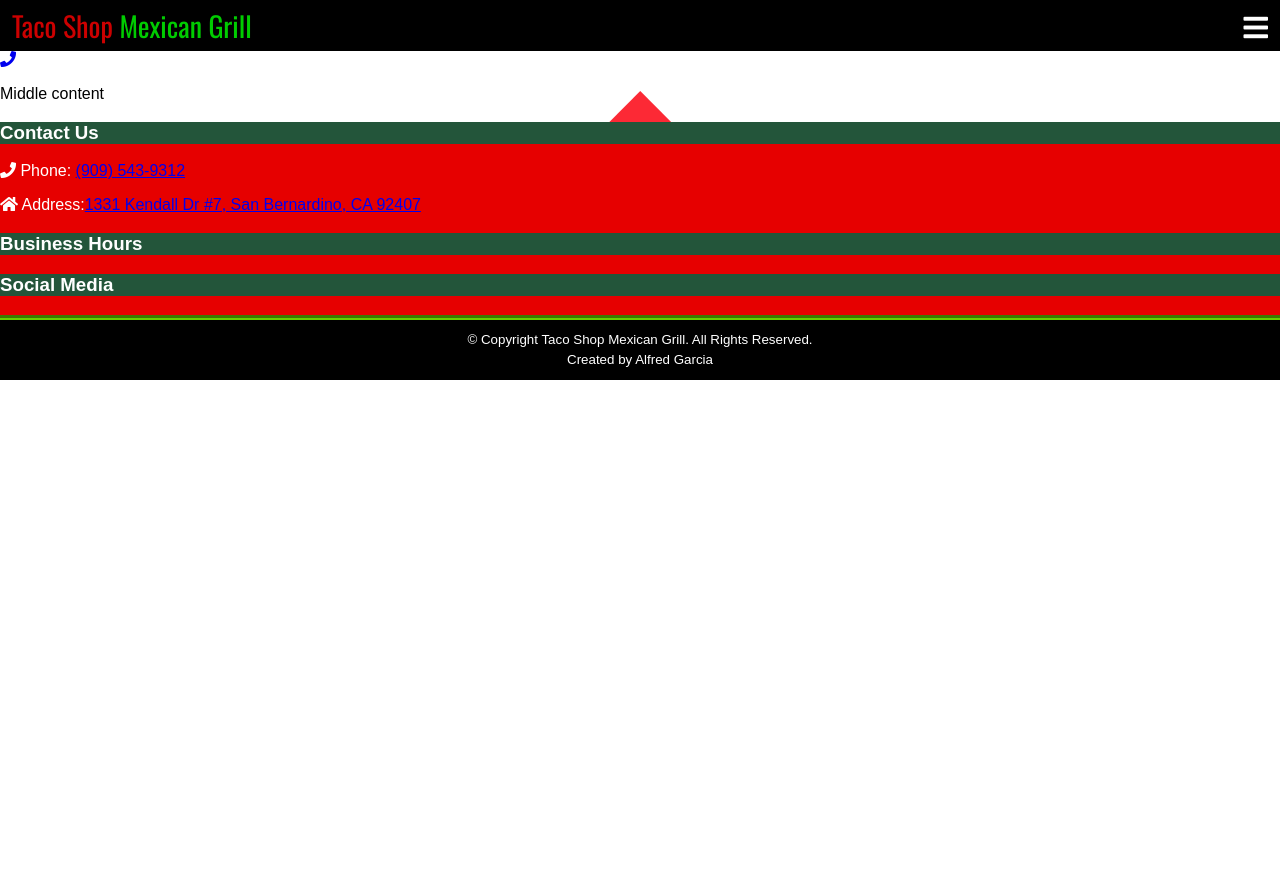
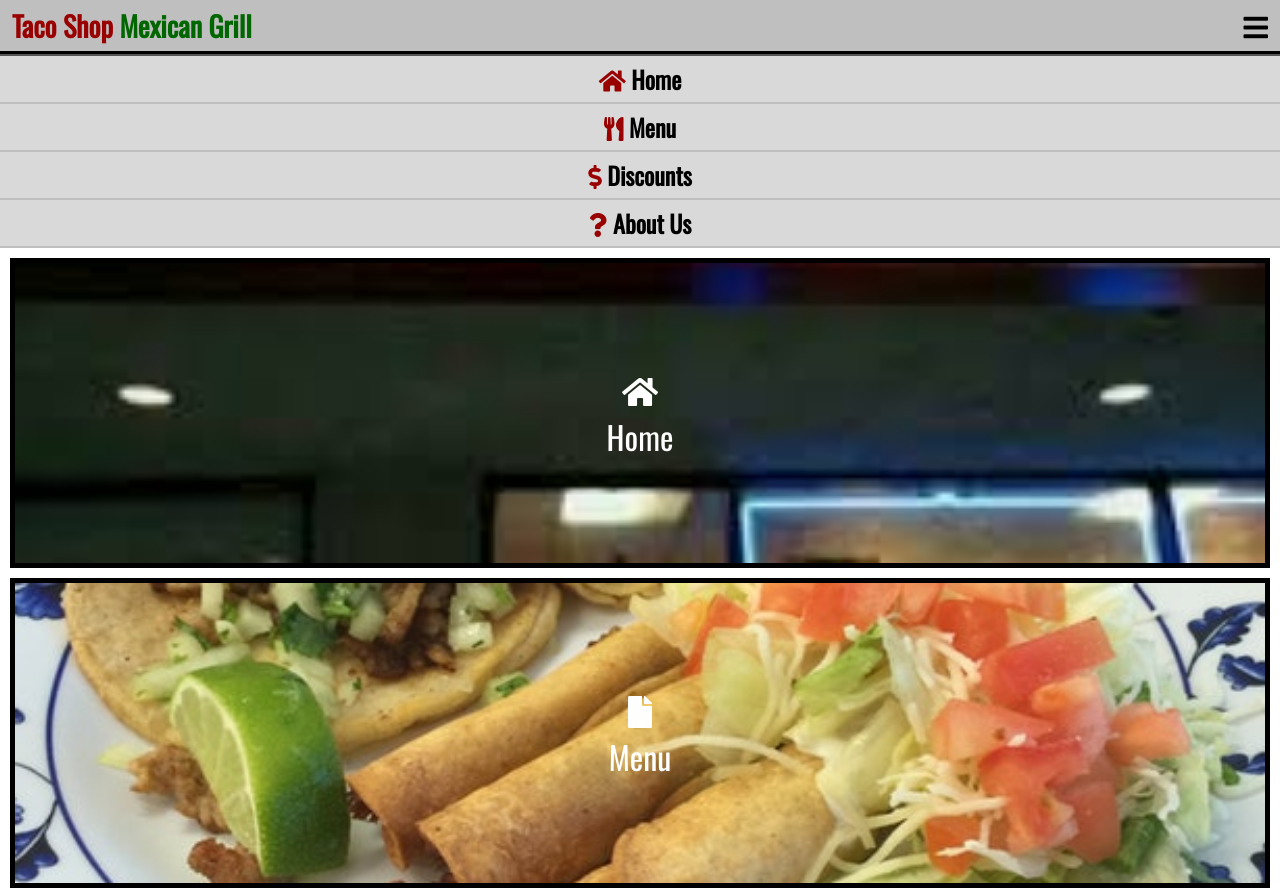
Before and after one commit to Alfred-Garcia/tacoshop_website, a plain HTML site: page index.html in a window 1280 px wide. Shown: the top 891 px of the page. Before the commit the page ends 800 px from the top, so only its background shows below. Drawn offline with nearby package versions, Linux system fonts and the light colour scheme; a web font is replaced by a local one.

Commit message:
Update scripts, html, images, css

```diff
--- a/css/0-basics/_variables.scss
+++ b/css/0-basics/_variables.scss
@@ -12,5 +12,6 @@
 $myGreen3: #d9ffb3;
 $myGreen4: #23553A;
 $myGreen5: #00CC00;
+$hdftGray: #A6A6A6;
 
 $fontStack: Arial, Helvetica, sans-serif;
--- a/css/main.scss
+++ b/css/main.scss
@@ -5,11 +5,39 @@
   margin: 0;
 }
 
-#main_header {
-  background-color: black;
+.hidden {
+  display: none;
 }
 
-#mobile_header {
+.main_header {
+  nav {
+    background-color: #D9D9D9;
+  }
+  nav ul {
+    list-style-type: none;
+    padding: 0;
+    margin: 0;
+  }
+  nav ul li {
+    text-align: center;
+    border-bottom: 2px solid #BFBFBF;
+    padding: 5px 0;
+  }
+  nav ul li a {
+    font: 1.5rem Oswald, $fontStack;
+    font-weight: bold;
+    display: block;
+    text-decoration: none;
+    color: black;
+  }
+  .fa-home, .fa-utensils, .fa-dollar-sign, .fa-question {
+    color: #990000;
+  }
+}
+
+.mob_header {
+  background-color: #BFBFBF;
+  border-bottom: 5px groove black;
   display: flex;
   flex-flow: row nowrap;
   justify-content: space-between;
@@ -17,18 +45,19 @@
   padding: .313em .750em;
   h1 {
     font: 1.75rem Oswald, $fontStack;
+    font-weight: bold;
     margin: 0;
   }
   .fa-bars {
     font-size: 1.75rem;
     padding-top: .188em;
-    color: white;
+    color: black;
   }
 }
 
-#mobile_nav_modal {
+#mob_nav_modal {
   display: none;
-  background-color: black;
+  background: rgba(0,0,0,.8);
   position: fixed;
   padding: 10px;
   top: 0;
@@ -36,7 +65,6 @@
   bottom: 0;
   left: 0;
   z-index: 1;
-
   h2 {
     font: 1.75rem Oswald, $fontStack;
     color: $myGreen3;
@@ -47,14 +75,12 @@
   .fa-home, .fa-file, .fa-question, .fa-plus {
     color: white;
   }
-
   q {
     font: 1.5rem Oswald, $fontStack;
     display: block;
     color: $myGreen3;
     text-align: center;
   }
-
   ul {
     list-style-type: none;
     margin: 0;
@@ -63,12 +89,48 @@
   li {
     display: block;
   }
-
   a {
     color: $myRed4;
     font: 1.75rem Oswald, $fontStack;
     text-decoration: none;
   }
+}
+
+.mob_section {
+  height: 300px;
+  margin: 10px;
+  border: 5px solid black;
+  position: relative;
+  background: rgba(0,0,0,.2);
+}
+
+.mob_nav_txt {
+  position: absolute;
+  top: 50%;
+  left: 50%;
+  transform: translate(-50%, -50%);
+  color: white;
+  text-align: center;
+  font: 2rem Oswald, $fontStack;
+  p {
+    margin: 0;
+  }
+}
+
+#mob_home_section {
+  background: url("../images/store.jpg") center/cover;
+}
+
+#mob_menu_section {
+  background: url("../images/food.jpg") center/cover;
+}
+
+#mob_about_section {
+
+}
+
+#mob_info_section {
+
 }
 
 
@@ -85,15 +147,12 @@
 
 
 
-
-
-
 .red_text {
-  color: $myRed5;
+  color: #990000;
 }
 
 .green_text {
-  color: $myGreen5;
+  color: #006600;
 }
 
 .image_slider {
@@ -101,33 +160,27 @@
 }
 
 
-#main_footer {
+.main_footer {
+  background-color: #D9D9D9;
+  border-top: 5px solid black;
+  .ft_sections_container {
+    display: flex;
+    flex-flow: column nowrap;
+    justify-content: center;
+    align-items: center;
+    padding: 10px;
+  }
   h3 {
-    background-color: $myGreen4;
-  }
-  background-color: $myRed4;
-
-  color: white;
-  position: relative;
-  &::before {
-    content: '';
-    background-color: $myRed;
-    position: absolute;
-    width: 50px;
-    transform: rotate(45deg) translate(-50%,10px);
-    z-index: -1;
-    height: 50px;
-    top: -10px;
-    left: 50%;
+    text-align: center;
+    padding-bottom: 10px;
+    margin: 0;
   }
 }
 
-#copyright_container {
-  border-top: 5px groove $myGreen2;
-  background-color: black;
+.copyright_container {
+  background-color: $hdftGray;
   padding: 10px 0;
   small {
-    color: white;
     display: block;
     text-align: center;
     line-height: 1.5;
--- a/index.html
+++ b/index.html
@@ -13,42 +13,72 @@
     <link rel="stylesheet" href="https://fonts.googleapis.com/css?family=Bangers|Gugi|Oswald">
     <link rel="stylesheet" href="https://use.fontawesome.com/releases/v5.0.10/css/all.css" integrity="sha384-+d0P83n9kaQMCwj8F4RJB66tzIwOKmrdb46+porD/OvrJ+37WqIM7UoBtwHO6Nlg" crossorigin="anonymous">
     <link rel="stylesheet" type="text/css" href="../css/main.css">
-    <script src="../javascript/#" defer></script>
+    <script src="../scripts/main.js" defer></script>
     <noscript>It looks like your Browser doesn't support Javascript!</noscript>
   </head>
 
   <body>
-    <div class="image_slider">
-      <header id="main_header">
-        <div id="mobile_header">
+    <header class="main_header">
+      <div class="mob_header">
         <h1><span class="red_text">Taco Shop</span><span class="green_text"> Mexican Grill</span></h1>
         <span class="fas fa-bars"></span>
       </div>
-        <div id="mobile_nav_modal">
-          <h2>Navigation Menu</h2>
       <nav>
         <ul>
-              <li><span class="fas fa-home"></span><a class="active_page" title="Home" href="index.html"> Home</a></li>
-              <li><span class="fas fa-file"></span><a title="Menu" href="../pages/menu.html"> Menu</a></li>
-              <li><span class="fas fa-question"></span><a title="About Us" href="../pages/about.html"> About Us</a></li>
-              <li><span class="fas fa-plus"></span><a title="More Info" href="#"> More Info</a></li>
+          <li><a href="index.html" title="Home"><span class="fa fa-home"></span> Home</a></li>
+          <li><a href="../pages/menu.html" title="Menu"><span class="fas fa-utensils"></span> Menu</a></li>
+          <li><a href="#" title="Discounts"><span class="fas fa-dollar-sign"></span> Discounts</a></li>
+          <li><a href="../pages/about.html" title="About Us"><span class="fa fa-question"></span> About Us</a></li>
         </ul>
       </nav>
-          <q>Delicious food is just a click away!</q>
+  </header>
+
+
+  <section class="mob_section" id="mob_home_section">
+    <a href="index.html" title="Home">
+      <div class="mob_nav_txt">
+        <span class="fas fa-home"></span>
+        <p>Home</p>
       </div>
-      </header>
+    </a>
+  </section>
+
+  <section class="mob_section" id="mob_menu_section">
+    <a href="../pages/menu.html" title="Menu">
+      <div class="mob_nav_txt">
+        <span class="fas fa-file"></span>
+        <p>Menu</p>
       </div>
+    </a>
+  </section>
 
-    <a href="tel:909-543-9312"><span class="fa fa-phone"></span></a>
+  <section class="mob_section" id="mob_about_section">
+    <a href="../pages/about.html" title="About Us">
+      <div class="mob_nav_txt">
+        <span class="fas fa-question"></span>
+        <p>About Us</p>
+      </div>
+    </a>
+  </section>
 
-    <p> Middle content </p>
+  <section class="mob_section" id="mob_info_section">
+    <a href="#" title="More Info">
+      <div class="mob_nav_txt">
+        <span class="fas fa-plus"></span>
+        <p>More Info</p>
+      </div>
+    </a>
+  </section>
+
+  <div id="mobile_contact_buttons">
+    <a href="tel:909-543-9312"><span class="fa fa-phone"></span><a>
+    <a href="tel:909-543-9312"><span class="fa fa-phone"></span><a>
+  </div>
 
 
 
 
-
-
-    <footer id="main_footer">
+  <footer class="main_footer">
     <div class="ft_sections_container">
       <section>
         <h3>Contact Us</h3>
@@ -59,14 +89,18 @@
         <h3>Business Hours</h3>
       </section>
       <section>
-          <h3>Social Media</h3>
+        <h3>Follow Us</h3>
+        <div class="social_links">
+          <a href=""><span class="fab fa-facebook-square"></span></a>
+          <a href=""><span class="fab fa-twitter-square"></span></a>
+        </div>
       </section>
     </div>
-      <div id="copyright_container">
-        <small>&copy; Copyright <span class="year"></span> Taco Shop Mexican Grill. All Rights Reserved.</small>
+    <div class="copyright_container">
+      <small>&copy; <span class="year"></span> Taco Shop Mexican Grill. All Rights Reserved.</small>
       <small>Created by Alfred Garcia</small>
     </div>
   </footer>
+
   </body>
-
 </html>
--- /dev/null
+++ b/scripts/main.js
@@ -0,0 +1,12 @@
+const menu_bars = document.getElementsByClassName('fa-bars')[0];
+const main_nav = document.getElementsByTagName('nav')[0];
+
+menu_bars.addEventListener('click', toggleDisplay);
+
+function toggleDisplay() {
+  main_nav.classList.toggle("hidden");
+}
+
+
+console.log(menu_bars);
+console.log(main_nav);
```
Also changed, not shown: css/main.css, images/food.jpg (added), images/store.jpg (added). Lines whose indentation alone changed are shown as unchanged.
